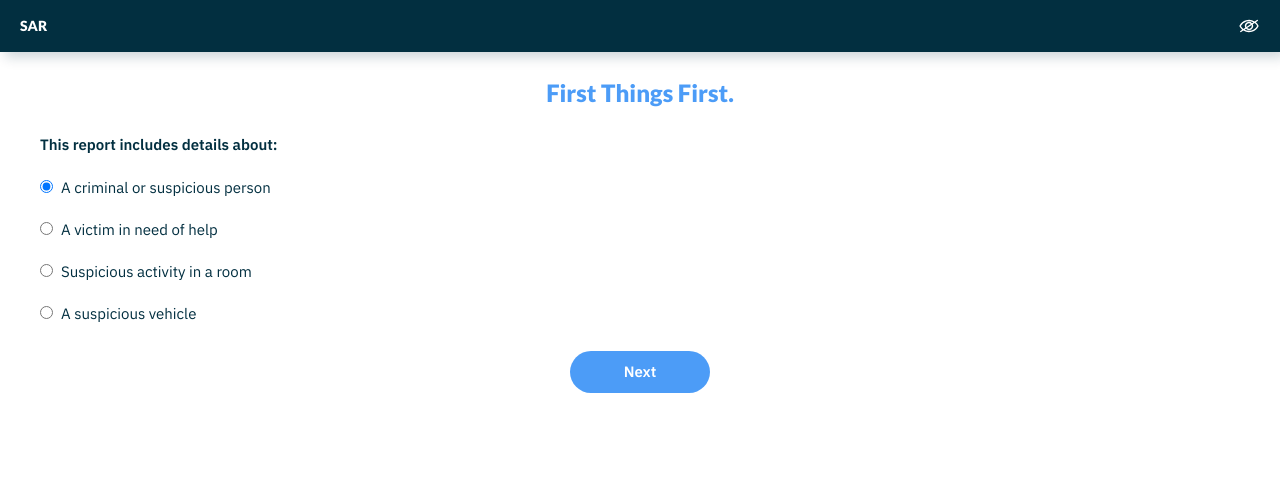
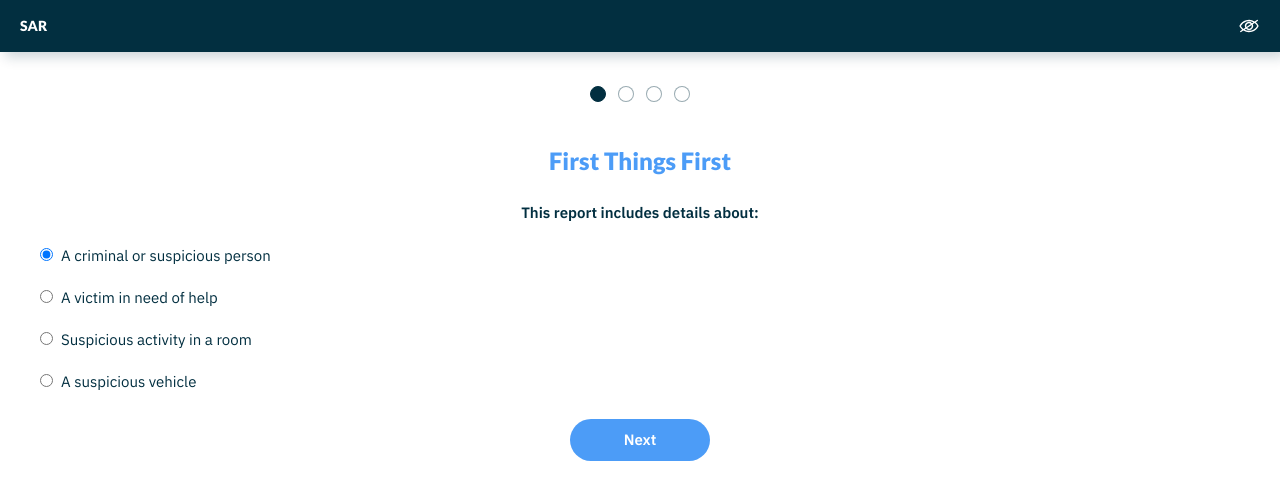
Before and after one commit to kimhart/team_rack, a Gatsby site: page /form in a window 1280 px wide. Both pictures are taken after a click on the element "Let's Go". Built offline with nearby package versions, Linux system fonts and the light colour scheme; Gatsby itself is replaced by a stand-in of ours.

Commit message:
created breadcrumbs

```diff
--- a/src/pages/form.js
+++ b/src/pages/form.js
@@ -65,9 +65,13 @@ export default class Form extends React.Component {
       <div className="rack-app rack-form">
         <header>
           <span>SAR</span>
-          <div onClick={this.hideForm}><Hide /></div>
+          <div onClick={this.hideForm}>
+            <Hide />
+          </div>
         </header>
-        {formHidden && <div className="rack-form__hide" onClick={this.showForm} />}
+        {formHidden && (
+          <div className="rack-form__hide" onClick={this.showForm} />
+        )}
         {formPosition === 0 && (
           <div className={`rack-form__intro`}>
             <h1>Submit a Report</h1>
@@ -82,9 +86,19 @@ export default class Form extends React.Component {
           </div>
         )}
         <form>
+          {formPosition > 0 && (
+            <div className="rack-form__breadcrumbs">
+              {/* Make this a loop, each one needs an "active" class when the formPosition === index
+              add clickhandler to each to navigate to setState({ formPosition: index }) */}
+              <div />
+              <div />
+              <div />
+              <div />
+            </div>
+          )}
           {formPosition === 1 && (
             <section className="rack-form__section rack-form__report-type">
-              <h3>First things first.</h3>
+              <h3>First things first</h3>
               <ReportType
                 label="This report includes details about:"
                 selected={reportType}
@@ -98,7 +112,11 @@ export default class Form extends React.Component {
               <TextInput
                 onValueChange={this.handleDate}
                 value={date}
-                label={reportType === "room" ? "Date of suspicious activity:" : "Date last seen:"}
+                label={
+                  reportType === "room"
+                    ? "Date of suspicious activity:"
+                    : "Date last seen:"
+                }
                 placeholder="Enter date"
               />
               <TextInput
@@ -112,7 +130,7 @@ export default class Form extends React.Component {
                 value={location}
                 reportType={reportType}
               />
-            {location === "room" && (
+              {location === "room" && (
                 <div>
                   <TextInput
                     onValueChange={this.handleRoomNumber}
--- a/src/styles/form.less
+++ b/src/styles/form.less
@@ -3,6 +3,10 @@
 .rack-form {
   font-size: 15px;
   overflow: scroll;
+
+  p {
+    text-align: center;
+  }
 
   &__hide {
     position: absolute;
@@ -26,9 +30,31 @@
     justify-content: center;
   }
 
+  &__breadcrumbs {
+    margin-top: 80px;
+    display: flex;
+    width: 50%;
+    justify-content: center;
+    align-items: center;
+    width: 100%;
+    > div {
+      width: 16px;
+      height: 16px;
+      margin: 6px;
+      background: @white;
+      border: 1px solid @dark-grey;
+      border-radius: 32px;
+      // this will become "active" class, add transitions
+      &:first-of-type {
+        border: 1px solid @black;
+        background: @black;
+      }
+    }
+  }
+
   &__section {
+    padding: 0 40px 0 40px;
     margin-top: 40px;
-    padding: 40px 40px 0 40px;
   }
 
   &__input {
@@ -74,5 +100,4 @@
   }
 
 
-
 }
--- a/src/styles/variables.less
+++ b/src/styles/variables.less
@@ -14,3 +14,4 @@
 @white: #fff;
 @blue: #4C9CF7;
 @grey: fade(@black, 20%);
+@dark-grey: fade(@black, 40%);
```
